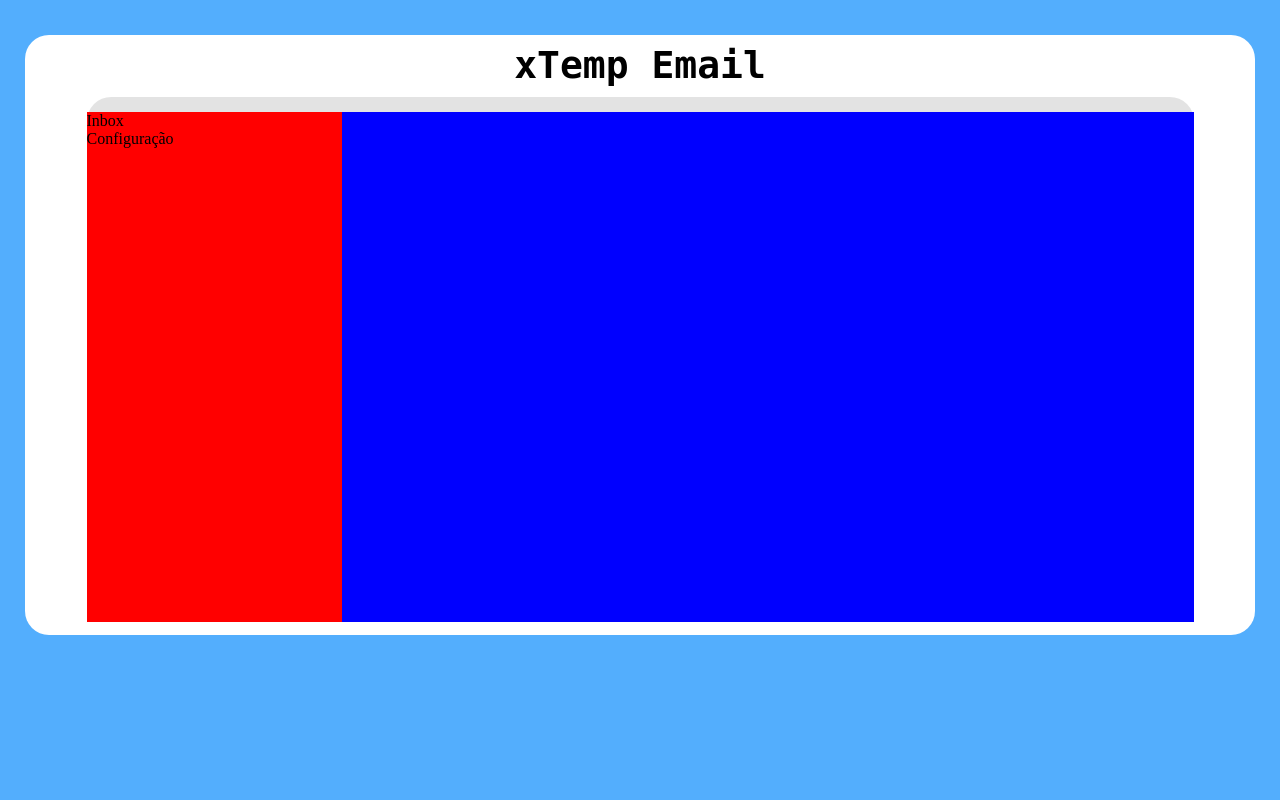
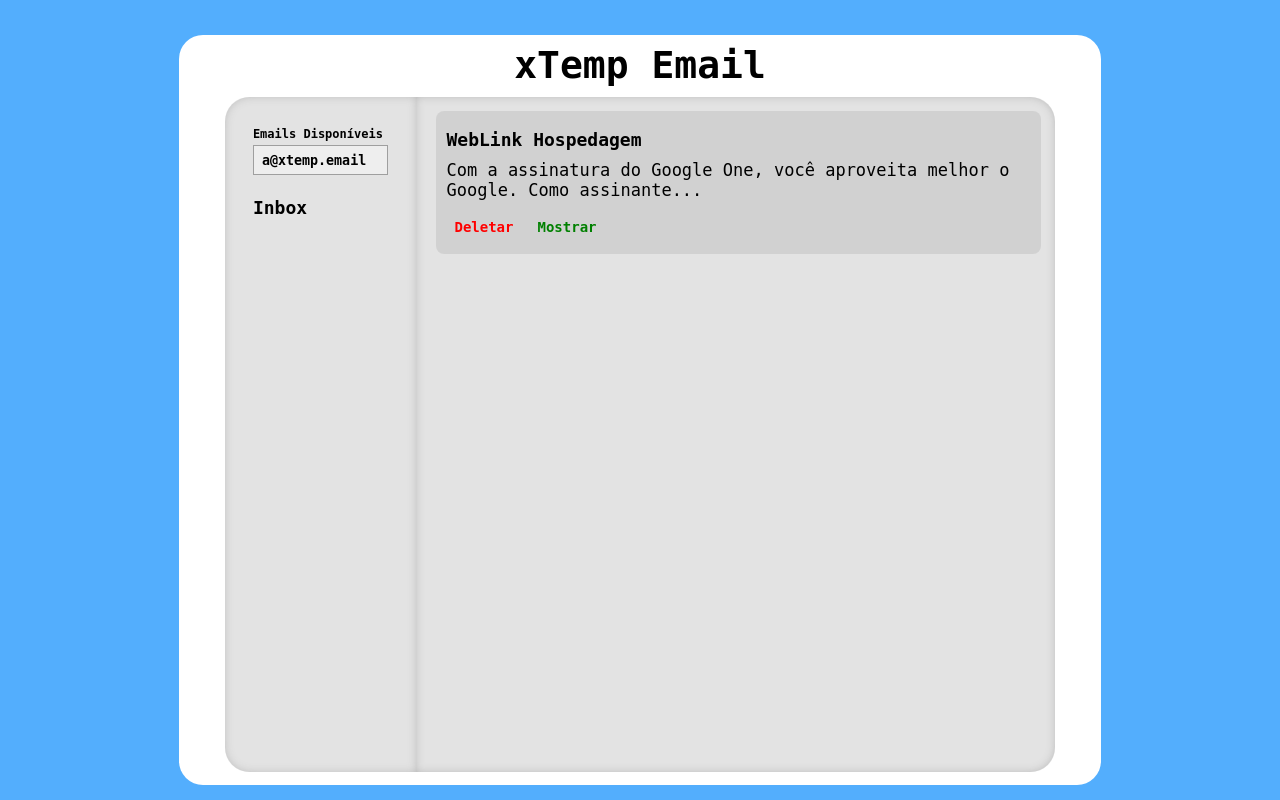
Before and after one commit to victorresende069/xtemp.email, a PHP site: page /view/user/dash.html in a window 1280 px wide. Run offline with PHP 8.4, Linux system fonts and the light colour scheme; grey boxes are pictures that could not be loaded.

Commit message:
Update Front-End

```diff
--- a/assets/css/dash.css
+++ b/assets/css/dash.css
@@ -18,8 +18,8 @@ body{
     flex-direction: column;
     align-items: center;
     margin-top: 10px;
-    height: 600px;
-    width: 100%;
+    height: 750px;
+    width: 75%;
     background: white;
     border-radius: 24px;
 }
@@ -33,7 +33,7 @@ body{
     margin-top: 10px;
     background: rgba(0, 0, 0, 0.11);
     width: 90%;
-    height: 85%;
+    height: 90%;
     border-radius: 24px;
 }
 .xtempMail .Fmail{
@@ -41,17 +41,120 @@ body{
     width: 100%;
     height: 100%;
     justify-content: center;
-    margin-top: 15px;
+    margin-top: 0px;
 }
 
 
-.menuMail{
-    background: red;
+.menuMail {
     width: 30%;
     height: 100%;
+    display: flex;
+    flex-direction: column;
+    margin: 0px;
+    border-radius: 25px 0px 0px 25px;
+    box-shadow: inset 0 0 12px -4px #9d9d9d;
 }
-.inboxMail{
-    background: blue;
+.menu{
+    display: flex;
+    flex-direction: column;
+    margin: 28px;
+}
+
+
+.menuMail .menu a{
+    cursor: pointer;
+    font-family: monospace;
+    font-size: 18px;
+    font-weight: bold;
+    margin-top: 22px;
+}
+
+.mails {
+    -webkit-appearance: none;
+    -moz-appearance: none;
+    appearance: none;
+    background: url(http://www.webcis.com.br/images/imagens-noticias/select/ico-seta-appearance.gif) no-repeat #eeeeee;
+    background-position: 218px center;
+    width: 100%;
+    padding-left: 8px;
+    font-family: monospace;
+    height: 30px;
+    font-weight: bold;
+    border: 1px solid #9f9f9f;
+}
+
+.menuMail .menu label{
+    font-family: monospace;
+    font-size: 12px;
+    font-weight: bold;
+    margin-top: 2px;
+    margin-bottom: 4px;
+}
+
+.inboxMail {
+    overflow-y: scroll;
     width: 100%;
     height: 100%;
+    border-radius: 0px 25px 25px 0px;
+    box-shadow: inset 0 0 12px -4px #959595;
 }
+
+.Mail1{
+    background: #00000014;
+    padding: 10px;
+    margin: 14px;
+    margin-left: 20px;
+    border-radius: 8px;
+}
+
+.Mail1 h1{
+    font-family: monospace;
+}
+
+.Mail1 p{
+    font-family: monospace;
+    font-size: 17px;
+    font-weight: 500;
+    margin-top: 10px;
+    margin-bottom: 10px;
+}
+
+.tituloMail{
+    font-family: monospace;
+    font-size: 18px;
+    font-weight: bold;
+    margin-top: 8px;
+    margin-bottom: 8px;
+}
+
+.actionMail{
+    padding: 8px;
+}
+.actionMail a{
+    cursor: pointer;
+    font-family: monospace;
+    font-size: 14px;
+    font-weight: bold;
+    margin-right: 20px;
+}
+
+
+/* width */
+::-webkit-scrollbar {
+    width: 8px;
+  }
+
+  /* Track */
+  ::-webkit-scrollbar-track {
+    background: #0000006e;
+  }
+
+  /* Handle */
+  ::-webkit-scrollbar-thumb {
+    background: #b7b7b7;
+  }
+
+  /* Handle on hover */
+  ::-webkit-scrollbar-thumb:hover {
+    background: #555;
+  }
--- a/view/user/dash.html
+++ b/view/user/dash.html
@@ -19,22 +19,45 @@
             </div>
 
             <div class="xtempMail">
+
                     <div class="Fmail">
                             <div class="menuMail">
+                                <div class="menu">
 
-                                <div>
+                                    <label for="cars">Emails Disponíveis</label>
+
+                                    <select class="mails" id="mails">
+                                      <option value="a">a@xtemp.email</option>
+                                      <option value="b">b@xtemp.email</option>
+                                      <option value="b">emailtemporario@dominio123.com.br</option>
+                                    </select>
+
                                     <a>Inbox</a>
-                                </div>
 
-                                <div>
-                                    <a>Configuração</a>
                                 </div>
 
                             </div>
+
                             <div class="inboxMail">
 
+                                <div class="Mail1">
+                                    <h2 class="tituloMail">WebLink Hospedagem</h2>
+                                    <p>Com a assinatura do Google One, você aproveita melhor o Google. Como assinante... </p>
+                                    <div class="actionMail">
+                                        <a style="color: red;">Deletar</a>
+                                        <a style="color: green;">Mostrar</a>
+                                    </div>
+                                </div>
+
                             </div>
+
                     </div>
+
+
+
+
+
+
             </div>
 
         </div>
```
